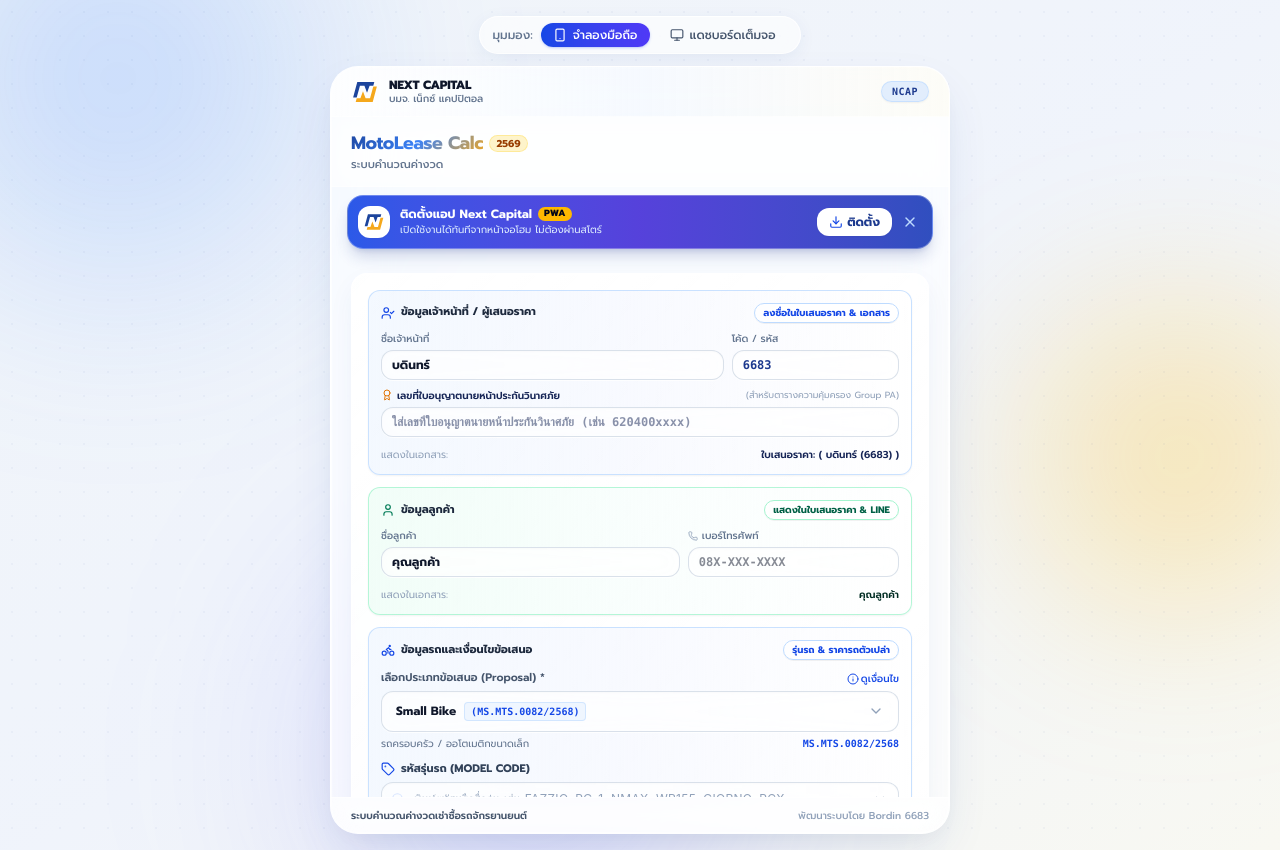
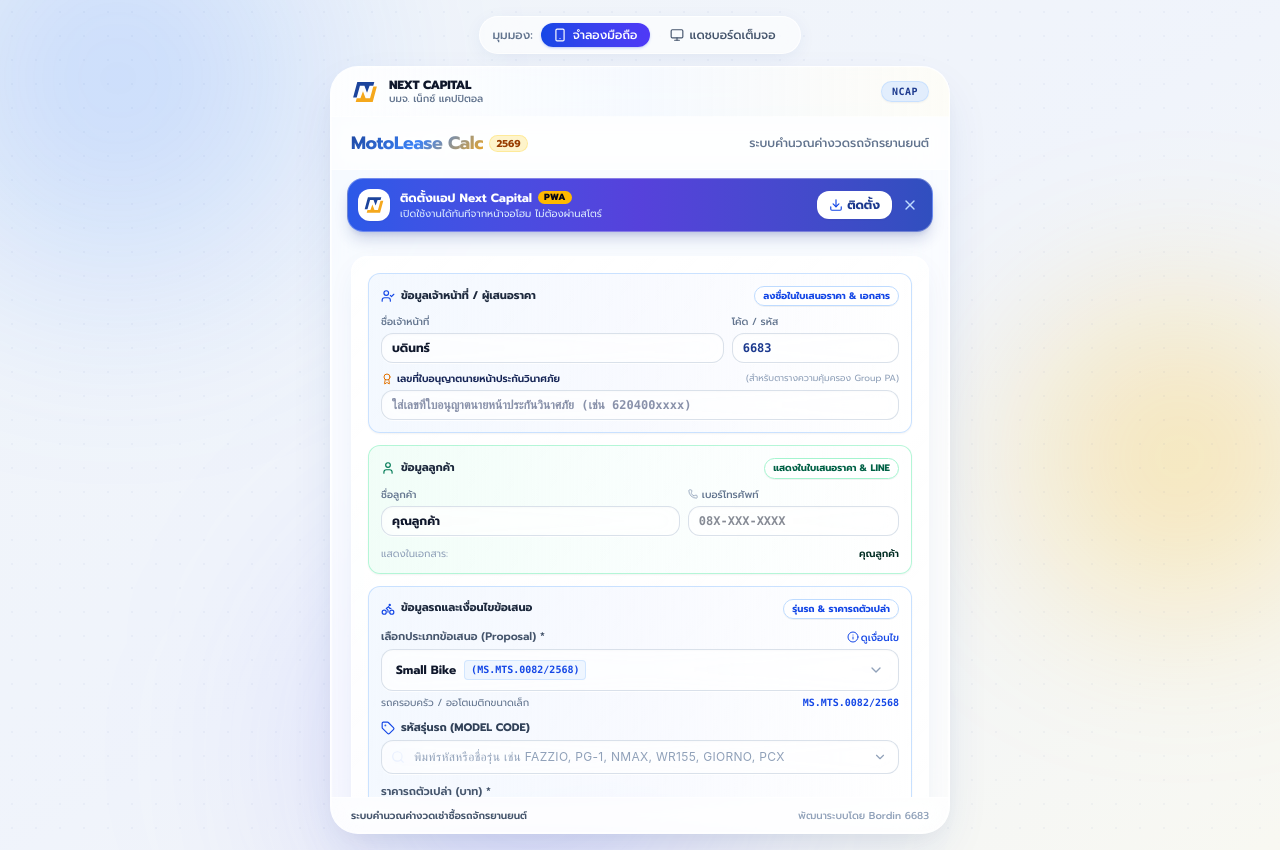
Before and after one commit to aonbordin-blip/Next-Capital-, a React (Vite) app: page / in a window 1280 px wide. Built offline with nearby package versions, Linux system fonts and the light colour scheme.

Commit message:
refactor: update header layout and branding text

```diff
--- a/src/App.tsx
+++ b/src/App.tsx
@@ -446,9 +446,8 @@
         </div>
 
         {/* App Header */}
-        <header className="px-3.5 sm:px-5 py-2.5 sm:py-3 border-b border-white/50 bg-white/40 backdrop-blur-md flex items-center justify-between">
-          <div>
-            <div className="flex items-center gap-1.5 flex-wrap">
+        <header className="px-3.5 sm:px-5 py-2.5 sm:py-3 border-b border-white/50 bg-white/40 backdrop-blur-md flex items-center justify-between gap-2">
+          <div className="flex items-center gap-1.5">
             <h1 className="text-lg font-bold gradient-header-text tracking-tight">
               MotoLease Calc
             </h1>
@@ -456,10 +455,9 @@
               2569
             </span>
           </div>
-            <p className="text-[11px] text-slate-500 font-medium">
-              ระบบคำนวณค่างวด
-            </p>
-          </div>
+          <span className="text-[11px] sm:text-xs text-slate-500 font-medium whitespace-nowrap">
+            ระบบคำนวณค่างวดรถจักรยานยนต์
+          </span>
         </header>
 
         {/* In-App PWA Install Banner */}
@@ -561,17 +559,6 @@
                       placeholder="ใส่เลขที่ใบอนุญาตนายหน้าประกันวินาศภัย (เช่น 620400xxxx)"
                       className="w-full glass-input-field rounded-xl px-2.5 py-1.5 text-xs text-blue-950 font-semibold font-mono outline-none"
                     />
-                  </div>
-                </div>
-                <div className="flex flex-wrap items-center justify-between text-[10px] text-slate-500 pt-0.5 gap-1">
-                  <span className="text-slate-400">แสดงในเอกสาร:</span>
-                  <div className="font-semibold text-blue-950 truncate text-right">
-                    <span>ใบเสนอราคา: ( {officerDisplay} )</span>
-                    {officerLicense && (
-                      <span className="text-indigo-700 ml-1.5 font-normal text-[9.5px]">
-                        • ใบอนุญาต (ตาราง PA): <span className="font-mono font-semibold">{officerLicense}</span>
-                      </span>
-                    )}
                   </div>
                 </div>
               </div>
```
Lines whose indentation alone changed are shown as unchanged.
